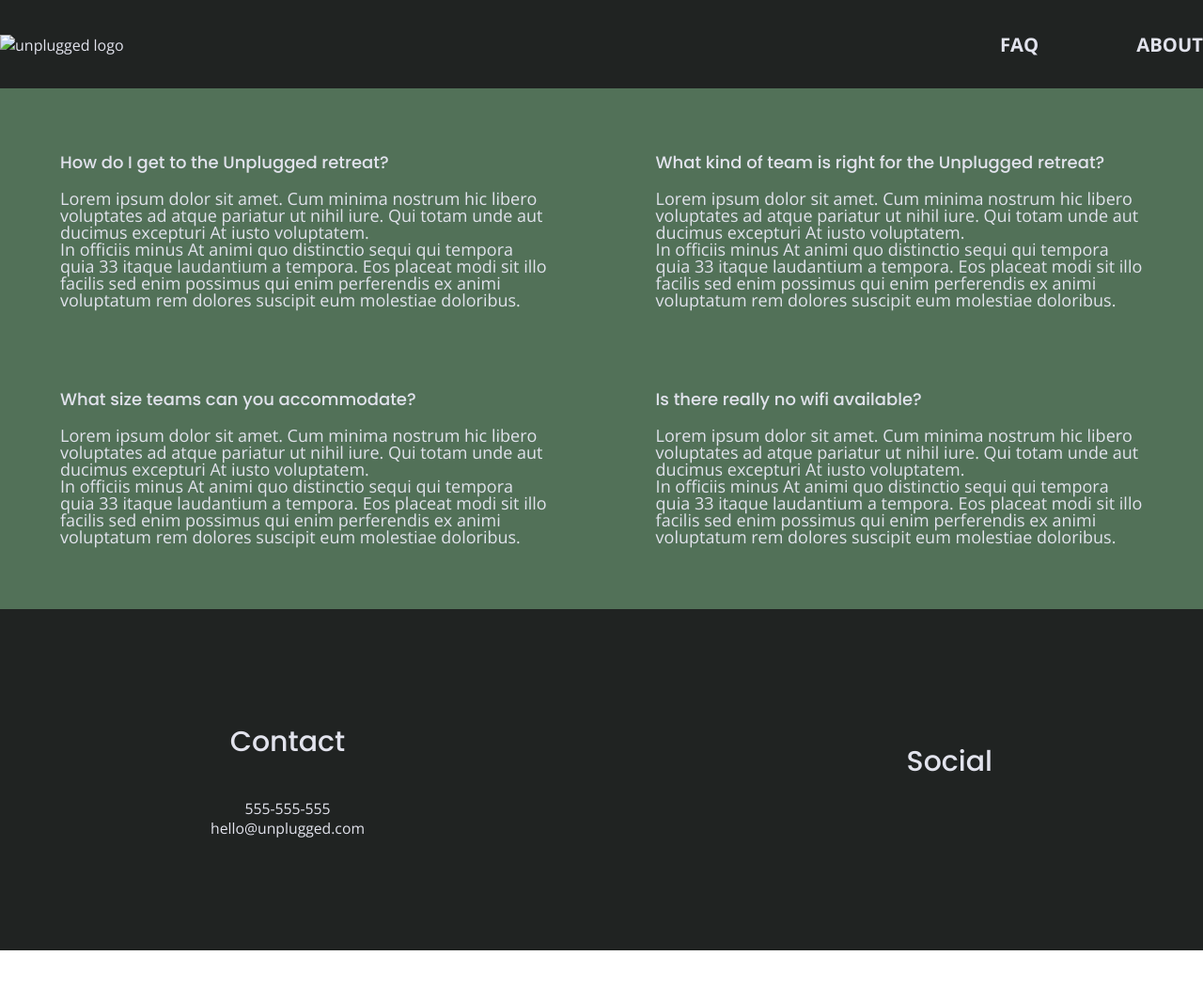
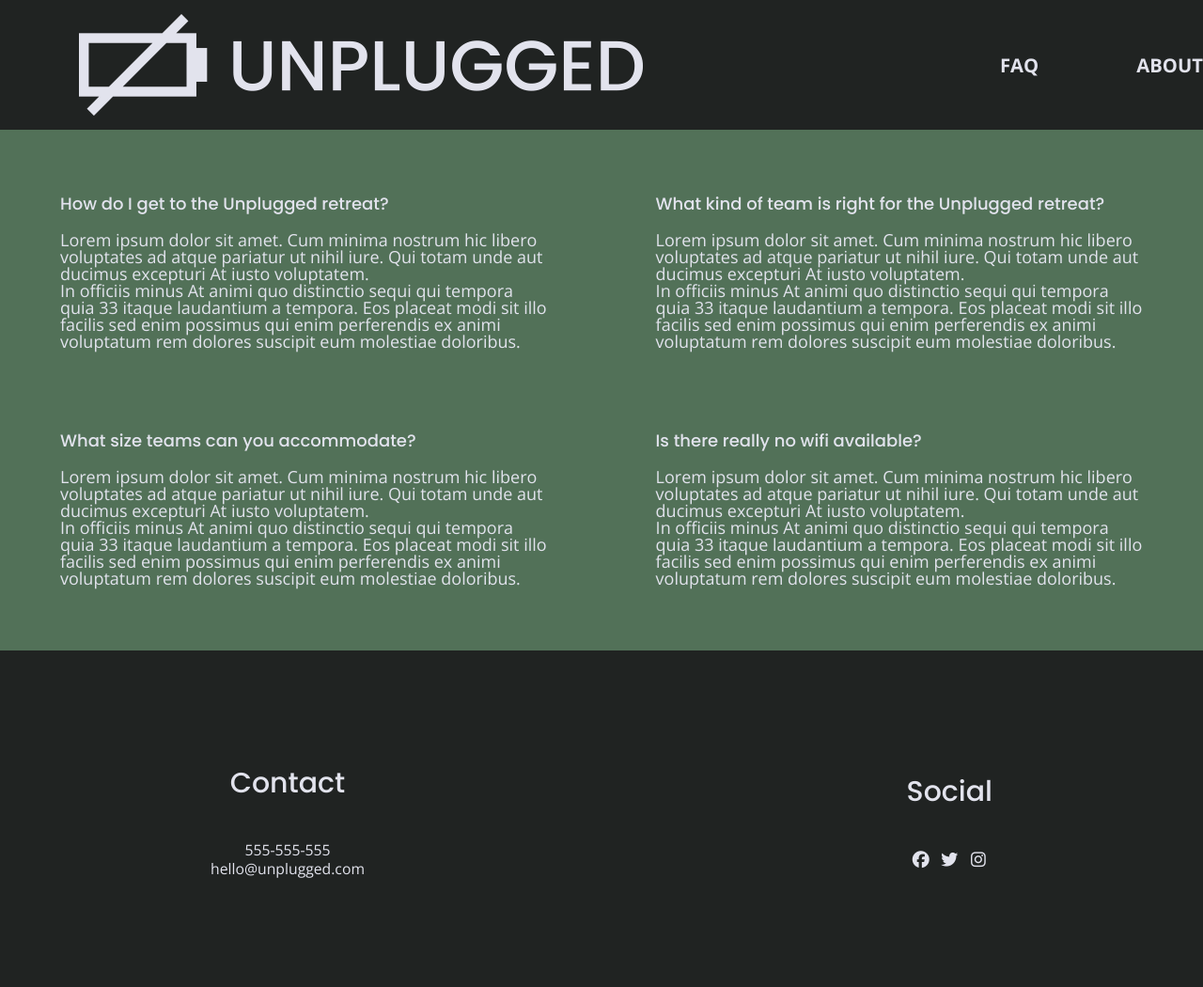
Before and after one commit to Ziggy0519/unplugged-retreat, a website: page faq/index.html in a window 1280 px wide. Shown: the whole page at 94% size. Before the commit the page ends 1011 px from the top, so only its background shows below. Drawn offline with nearby package versions, Linux system fonts and the light colour scheme.

Commit message:
Added social icons and fixed broken logo link

```diff
--- a/css/main.css
+++ b/css/main.css
@@ -209,6 +209,10 @@ footer .social-icons p {
   display: flex;
   justify-content: center;
   align-items: center;
+  color: #527158;
+  border-radius: 50%;
+  width: 40%;
+  height: 40%;
 }
 footer .copyright {
   margin: 20px 0;
--- a/faq/index.html
+++ b/faq/index.html
@@ -41,12 +41,15 @@
 
   <header>
     <div class="content-wrapper">
-       <a href="#"><img src="" alt="unplugged logo"></a>
+      <figure>
+        <a href="../index.html">
+         <img src="../img/unplugged-logo.png" alt="unplugged logo"></a>
+      </figure>
        <div class="header-divider"></div>
        <nav>
            <ul>
-               <li><a href="faq/index.html" target="_blank">FAQ</a></li>
-               <li><a href="aout/index.html" target="_blank">About</a></li>
+            <li><a href="index.html">FAQ</a></li>
+            <li><a href="../about/index.html" target="_blank">About</a></li>
            </ul>
        </nav>
     </div>
@@ -95,9 +98,9 @@
         <div class="social">
           <h4>Social</h4>
           <div class="social-icons">
-          <p><a href="https://www.facebook.com" target="_blank"></a></p>
-          <p><a href="https://www.twitter.com" target="_blank"></a></p>
-          <p><a href="htpps://www.instagram.com" target="_blank"></a></p>
+            <p><a href="https://www.facebook.com" target="_blank"><i class="fab fa-facebook"></i></a></p>
+            <p><a href="https://www.twitter.com" target="_blank"><i class="fab fa-twitter"></i></a></p>
+            <p><a href="htpps://www.instagram.com" target="_blank"><i class="fab fa-instagram"></i></a></p>
          </div>
         </div>
       </div>
```
Also changed, not shown: about/index.html (+3 -4 lines), index.html (+4 -4 lines).
